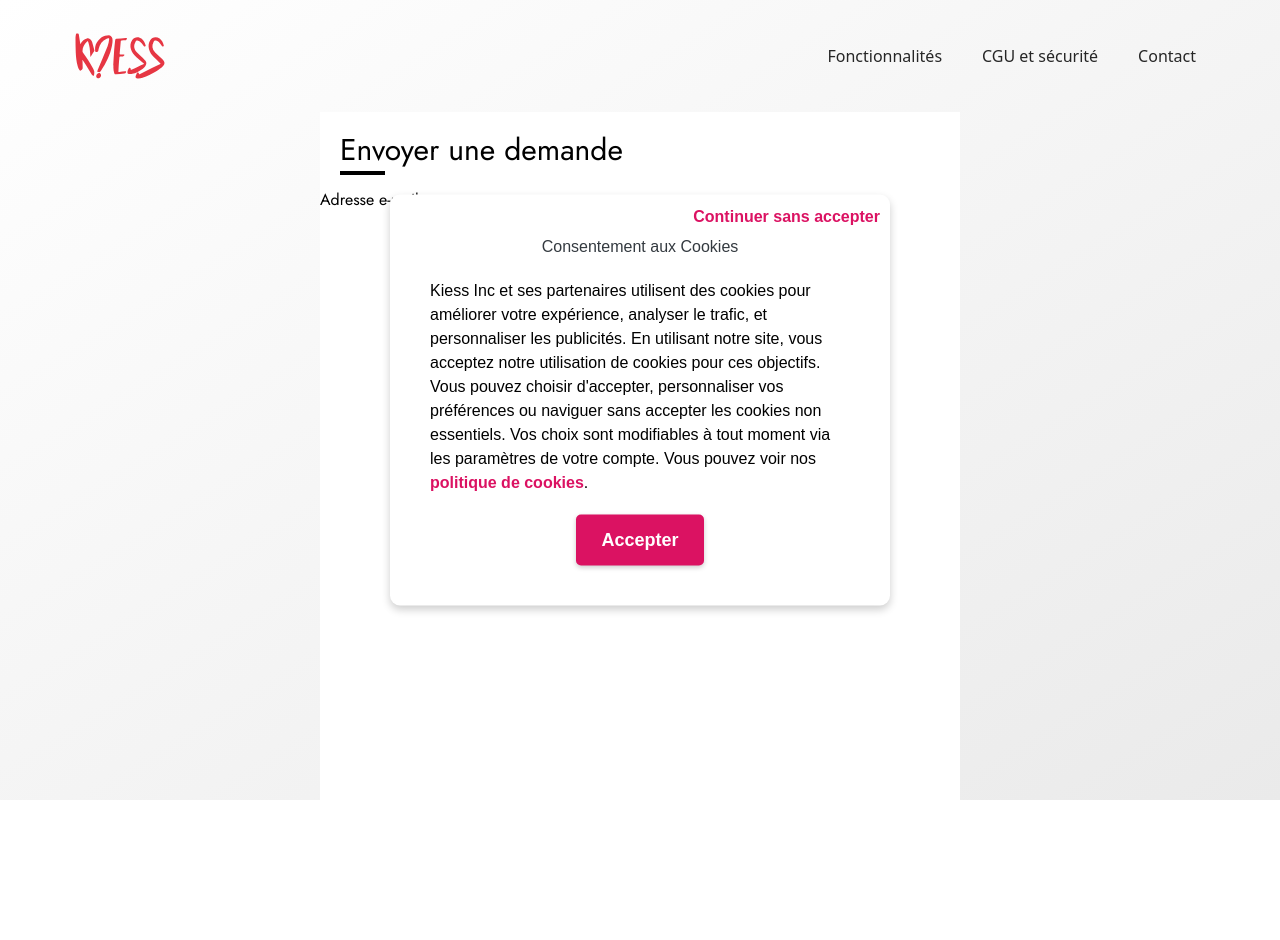
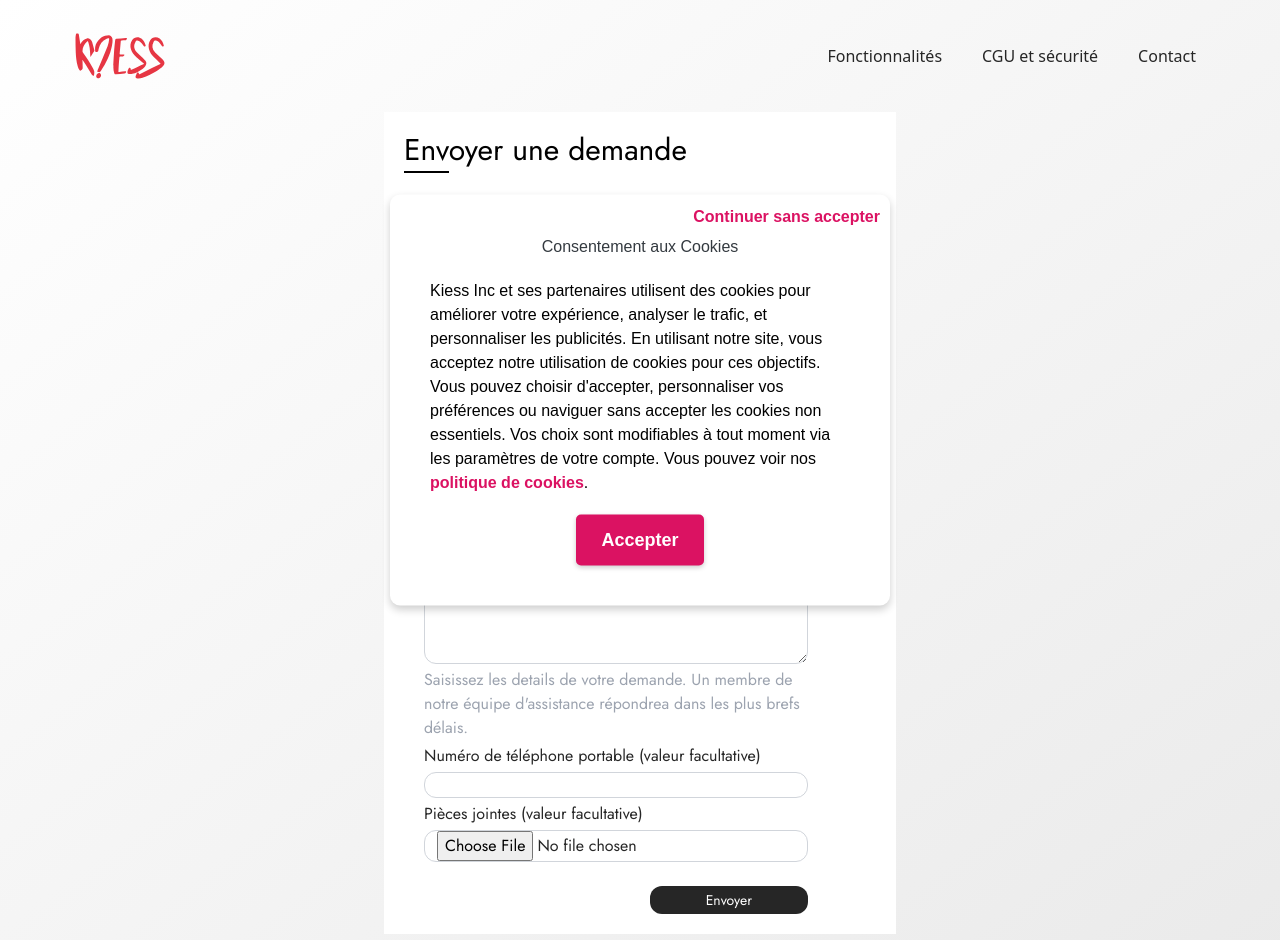
Before and after one commit to Nayoh9/kiess-frontend, a React (Vite) app: page /contact in a window 1280 px wide. Shown: the top 940 px of the page. Before the commit the page ends 800 px from the top, so only its background shows below. Built offline with nearby package versions, Linux system fonts and the light colour scheme.

Commit message:
add new style on contacté

```diff
--- a/package.json
+++ b/package.json
@@ -13,10 +13,15 @@
     "@fortawesome/fontawesome-svg-core": "^6.5.1",
     "@fortawesome/free-solid-svg-icons": "^6.5.1",
     "@fortawesome/react-fontawesome": "^0.2.0",
+
     "framer-motion": "^11.0.5",
+    "install": "^0.13.0",
+    "npm": "^10.4.0",
     "react": "^18.2.0",
     "react-cookie": "^7.1.0",
     "react-dom": "^18.2.0",
+    "react-draft-wysiwyg": "^1.15.0",
+    "react-draft-wysiwyg-a": "^1.14.5-1",
     "react-parallax-mouse": "^2.1.0",
     "react-router-dom": "^6.21.3"
   },
--- a/src/pages/Contact.jsx
+++ b/src/pages/Contact.jsx
@@ -1,19 +1,78 @@
+// Package import
+import { motion } from "framer-motion";
+
+// Components imports
+import Footer from "../components/Footer";
+
 const Contact = () => {
   return (
     <main className="flex min-h-mainHeight justify-center font-jost">
-      <form className="w-2/4  bg-white">
-        <h1 className="font m-5 text-3xl">
-          <span className="border-b-4 border-solid">Env</span>oyer une demande
-        </h1>
+      <motion.section
+        initial={{ opacity: 0, y: 200 }}
+        animate={{ opacity: 1, y: 0 }}
+        transition={{ duration: 1.5, ease: "easeInOut" }}
+        className="flex flex-col items-center"
+      >
+        <div className=" w-2/5 bg-white">
+          <h1 className="font m-5 mb-10 text-3xl ">
+            <span className="border-b-2 border-solid">Env</span>oyer une demande
+          </h1>
 
-        <label htmlFor="mail">Adresse e-mail</label>
-        <input type="email" name="mail" />
-        <input type="text" />
-        <input type="text" />
-        <input type="textarea" />
-        <input type="tel" />
-        <input type="text" />
-      </form>
+          <form className=" text-blackTextColor">
+            <div className="ml-10 flex w-3/4 flex-col gap-1 ">
+              <label htmlFor="mail">Adresse e-mail</label>
+              <input
+                type="email"
+                id="mail"
+                className=" rounded-xl border border-solid border-gray-300 pl-3"
+              />
+              <label htmlFor="subscribe">As-tu as abonnement ?</label>
+              <input
+                type="text"
+                id="subscribe"
+                className="rounded-xl border border-solid border-gray-300 pl-3"
+              />
+              <label htmlFor="question">Ta question</label>
+              <input
+                type="text"
+                className="rounded-xl border border-solid border-gray-300 pl-3"
+                id="question"
+              />
+              <label htmlFor="description">Description</label>
+              <textarea
+                id="description"
+                cols="30"
+                rows="10"
+                className="rounded-xl border border-solid border-gray-300 pl-3 pt-3"
+              ></textarea>
+              <p className="text-md text-gray-400">
+                Saisissez les details de votre demande. Un membre de notre
+                équipe d'assistance répondrea dans les plus brefs délais.
+              </p>
+              <label htmlFor="telephone">
+                Numéro de téléphone portable (valeur facultative)
+              </label>
+              <input
+                type="tel"
+                className="rounded-xl border border-solid border-gray-300 pl-3"
+                id="telephone"
+              />
+              <label htmlFor="file">Pièces jointes (valeur facultative)</label>
+              <input
+                type="file"
+                id="file"
+                className="rounded-xl border  border-solid border-gray-300 pl-3"
+              />
+              <div className="flex justify-end">
+                <button className="my-5 rounded-xl bg-blackTextColor px-14 py-1 text-sm text-white">
+                  Envoyer
+                </button>
+              </div>
+            </div>
+          </form>
+        </div>
+        <Footer />
+      </motion.section>
     </main>
   );
 };
--- a/src/pages/Home.jsx
+++ b/src/pages/Home.jsx
@@ -51,7 +51,7 @@ const Home = () => {
                 className=" mb-3 w-72 rounded-md bg-inputColor py-2 pl-5 text-black placeholder:text-gray-500 max-tablet820px:w-full"
               />
 
-              <div className="mb-3 flex">
+              <div className="mb-3 ml-3 flex">
                 <input type="checkbox" className="translate-y-1 self-start" />
                 <div className="ml-2">
                   <p>
@@ -64,7 +64,7 @@ const Home = () => {
                 </div>
               </div>
 
-              <div className="mb-3 flex">
+              <div className="mb-3 ml-3 flex">
                 <input type="checkbox" className="translate-y-1 self-start" />
                 <div className="ml-2 w-96">
                   <p>
```
Also changed, not shown: 1 other file (tests, documents, lock files or other folders).
